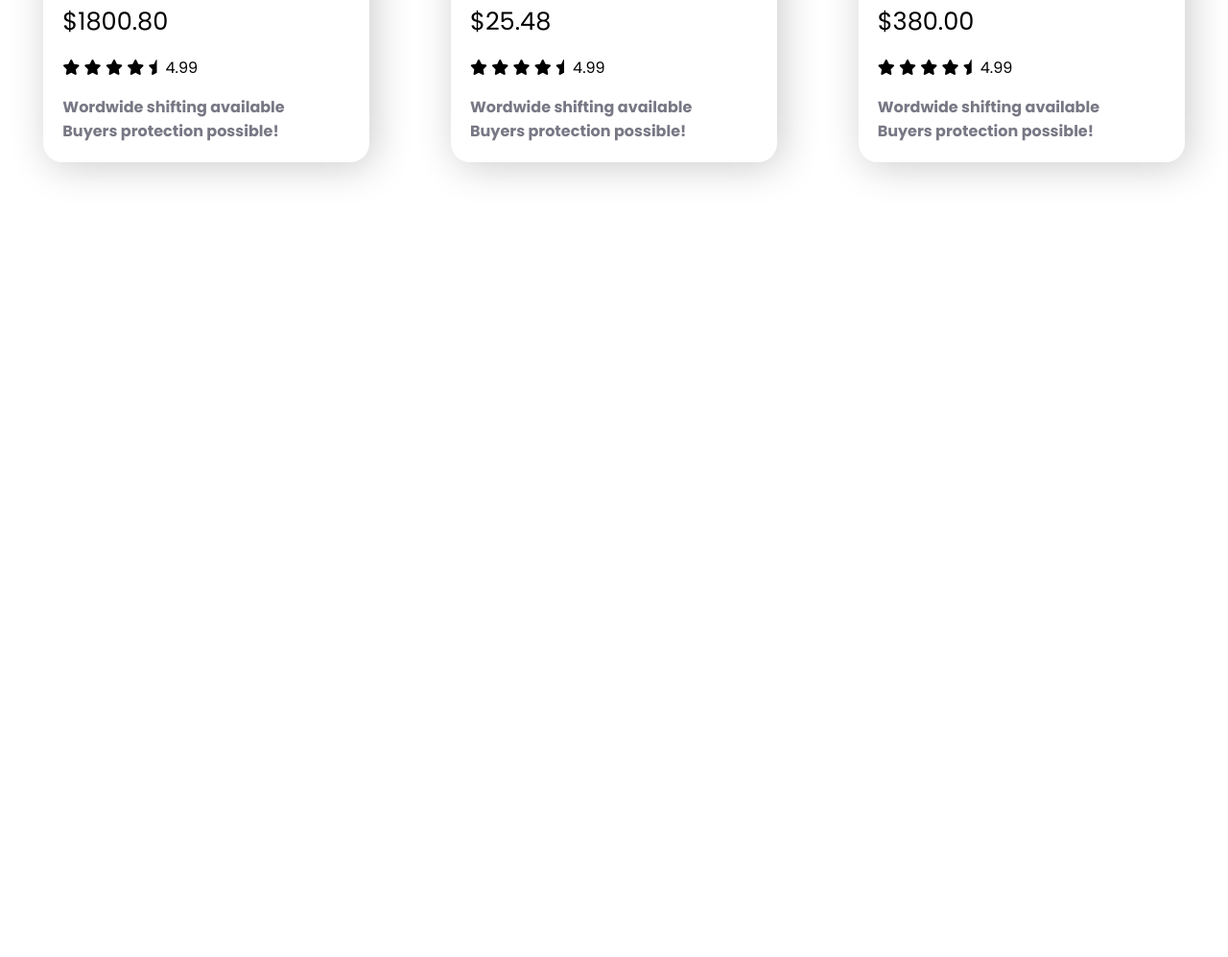
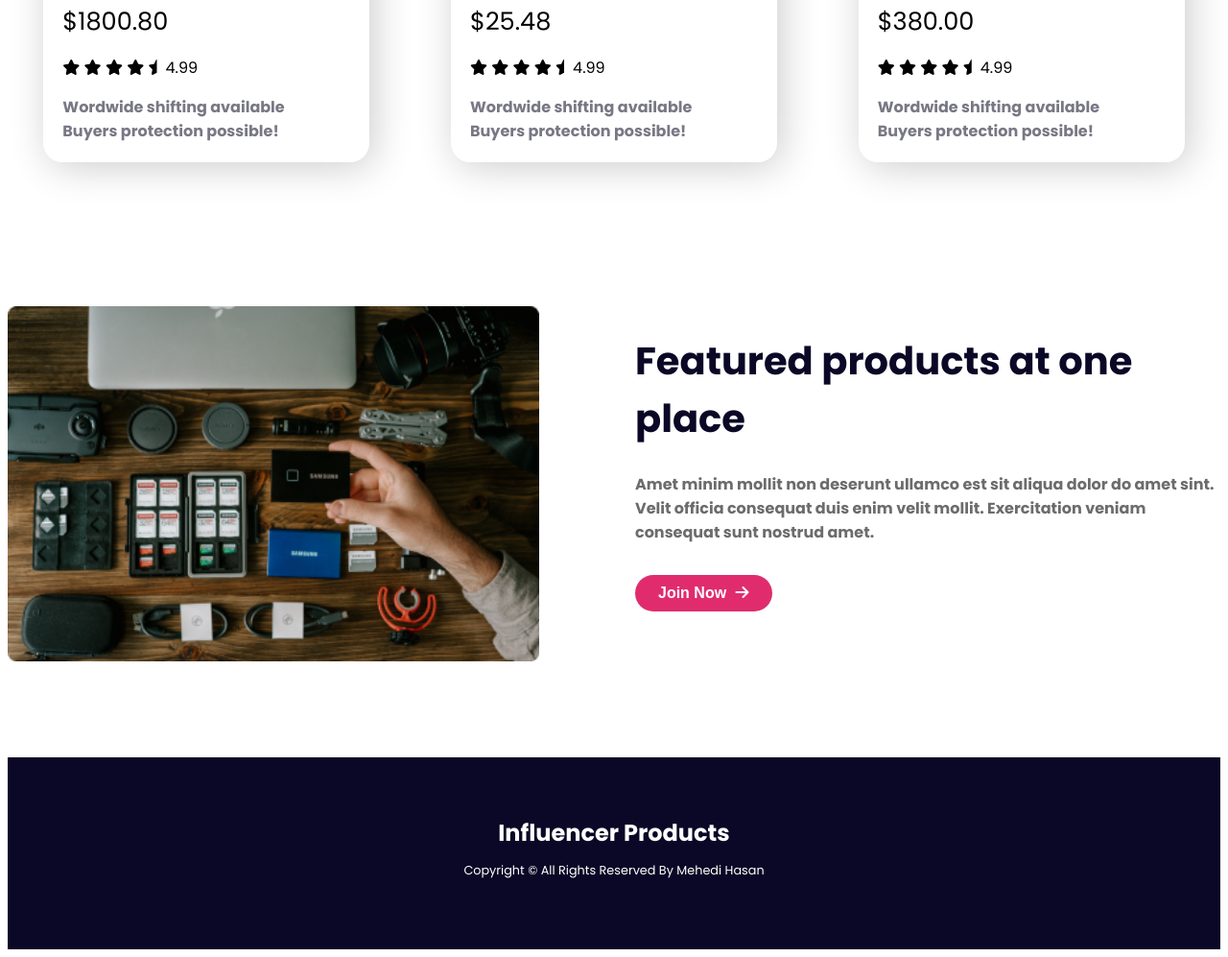
Before and after one commit to mehedirifat9/influencer-gear, a plain HTML site: page index.html in a window 1280 px wide. Shown: the part 2465-3462 px from the top of the page at 96% size. Before the commit the page ends 2784 px from the top, so only its background shows below. Drawn offline with Linux system fonts and the light colour scheme.

Commit message:
Project Completed

```diff
--- a/index.html
+++ b/index.html
@@ -47,6 +47,8 @@
     </header>
     <main>
         <h3 class="section-title">Popular Collection</h3>
+
+        <!-- Product Section Starts -->
         <section class="product-container">
             <div class="product-card">
                 <img src="./images/tripod.png" alt="">
@@ -202,9 +204,24 @@
                     Buyers protection possible!</p>
             </div>
         </section>
+        <!-- Product Section Ends -->
+
+        <!-- Featured Section Starts -->
+        <div class="featured-section">
+            <img src="./images/gear.png" alt="">
+            <div class="featured-texts">
+                <h1 class="featured-title">Featured products at one place</h1>
+                <p class="featured-description">Amet minim mollit non deserunt ullamco est sit aliqua dolor do amet sint. Velit officia consequat duis enim velit mollit. Exercitation veniam consequat sunt nostrud amet.</p>
+                <button class="banner-btn">Join Now <i class="fa-solid fa-arrow-right"></i></button>
+            </div>
+        </div>
+        <!-- Featured Section Ends -->
     </main>
     <footer>
-
+        <div class="footer-section">
+            <h1>Influencer Products</h1>
+            <p>Copyright &copy; All Rights Reserved By Mehedi Hasan</p>
+        </div>
     </footer>
 </body>
 
--- a/style.css
+++ b/style.css
@@ -151,10 +151,62 @@ header , main {
     border-radius: 20px;
 }
 
+.featured-title{
+    font-size: 2.5rem;
+    color: #0A0826;
+    font-weight: 700;
+}
+
+.featured-description{
+    color: #6C6C6C;
+    font-size: 1rem;
+    font-weight: 700;
+}
+
+.featured-section{
+    display: flex;
+    margin-bottom: 100px;
+}
+
+.featured-section img{
+width: 100%;
+margin-right: 100px;
+}
+
+.footer-section{
+    height: 200px;
+    display: flex;
+    flex-direction: column;
+    align-items: center;
+    justify-content: center;
+    background-color:#0A0826 ;
+    text-align: center;
+    color: white;
+}
+
+.footer-section h1{
+    margin: 0px;
+    font-size: 1.5rem;
+}
+.footer-section p{
+    font-size: 0.8rem;
+}
 
 /* Responsive Section Starts Here*/
 
 @media screen and (max-width: 425px) {
+
+    .featured-section{
+        flex-direction: column;
+        padding: 20px;
+    }
+    .featured-title{
+        font-size: 2rem;
+    }
+
+    .featured-texts{
+        text-align: center;
+    }
 
     .product-container{
         grid-template-columns: repeat(1, 1fr);
```
